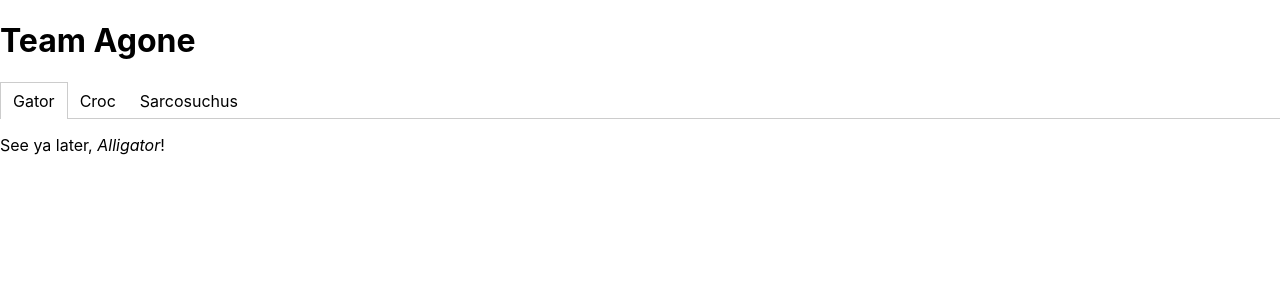
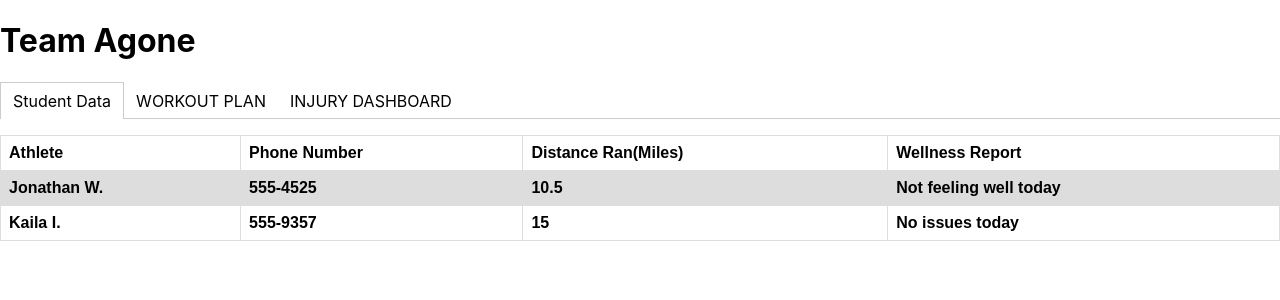
Before and after one commit to kaila1/Agone, a React (Create React App) app: page / in a window 1280 px wide. Shown: the top 300 px of the page. Built offline with nearby package versions, Linux system fonts and the light colour scheme.

Commit message:
Tabs edit v2 test

```diff
--- a/src/App.css
+++ b/src/App.css
@@ -14,3 +14,19 @@
   border: solid #ccc;
   border-width: 1px 1px 0 1px;
 }
+
+table {
+  font-family: arial, sans-serif;
+  border-collapse: collapse;
+  width: 100%;
+}
+
+td, th {
+  border: 1px solid #dddddd;
+  text-align: left;
+  padding: 8px;
+}
+
+tr:nth-child(even) {
+  background-color: #dddddd;
+}
--- a/src/App.js
+++ b/src/App.js
@@ -7,14 +7,143 @@ function App() {
     <div className="App">
       <h1>Team Agone</h1>
       <Tabs>
-        <div label="Gator">
-          See ya later, <em>Alligator</em>!
+        <div label="Student Data">
+          <table>
+            <tr>
+              <th>
+                Athlete
+              </th>
+              <th>
+                Phone Number
+              </th>
+              <th>
+                Distance Ran(Miles)
+              </th>
+              <th>
+                Wellness Report
+              </th>
+            </tr>
+            <tr>
+              <th>
+                Jonathan W.
+              </th>
+              <th>
+                555-4525
+              </th>
+              <th>
+                10.5
+              </th>
+              <th>
+                Not feeling well today
+              </th>
+            </tr>
+            <tr>
+              <th>
+                Kaila I.
+              </th>
+              <th>
+                555-9357
+              </th>
+              <th>
+                15
+              </th>
+              <th>
+                No issues today
+              </th>
+            </tr>
+          </table>
         </div>
-        <div label="Croc">
-          After 'while, <em>Crocodile</em>!
+        <div label="WORKOUT PLAN">
+        <table>
+            <tr>
+              <th>
+                Athlete
+              </th>
+              <th>
+                Current Weekly Workout
+              </th>
+              <th>
+                Workout Progress percentage
+              </th>
+              <th>
+                Athelte comments on current workout
+              </th>
+            </tr>
+            <tr>
+              <th>
+                Jonathan W.
+              </th>
+              <th>
+                10 mile run per week
+              </th>
+              <th>
+                105%
+              </th>
+              <th>
+                Satisfied with current workout.
+              </th>
+            </tr>
+            <tr>
+              <th>
+                Kaila I.
+              </th>
+              <th>
+                15 mile run per week
+              </th>
+              <th>
+                100%
+              </th>
+              <th>
+                Increase current workout please!
+              </th>
+            </tr>
+          </table>
         </div>
-        <div label="Sarcosuchus">
-          Nothing to see here, this tab is <em>extinct</em>!
+        <div label="INJURY DASHBOARD">
+        <table>
+            <tr>
+              <th>
+                Athlete
+              </th>
+              <th>
+                Injury History
+              </th>
+              <th>
+                Type of Injuries
+              </th>
+              <th>
+                Date of Injury
+              </th>
+            </tr>
+            <tr>
+              <th>
+                Jonathan W.
+              </th>
+              <th>
+                Yes
+              </th>
+              <th>
+                torn ACL, cracked rib
+              </th>
+              <th>
+                1/15/2015, 3/5/2020
+              </th>
+            </tr>
+            <tr>
+              <th>
+                Kaila I.
+              </th>
+              <th>
+                Yes
+              </th>
+              <th>
+                Broken leg
+              </th>
+              <th>
+                5/27/2019
+              </th>
+            </tr>
+          </table>
         </div>
       </Tabs>
     </div>
```
